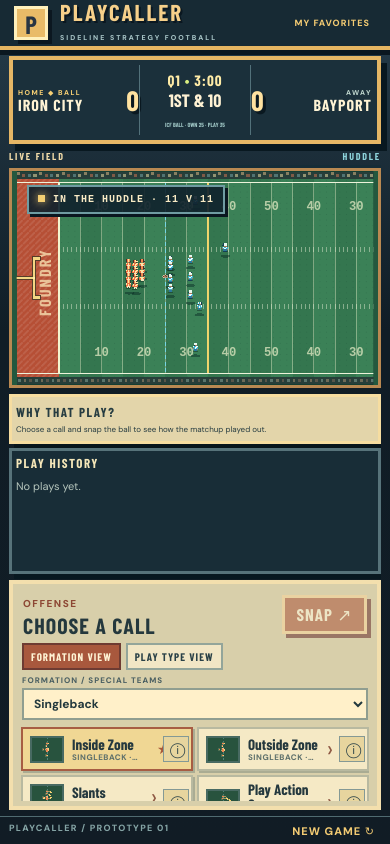
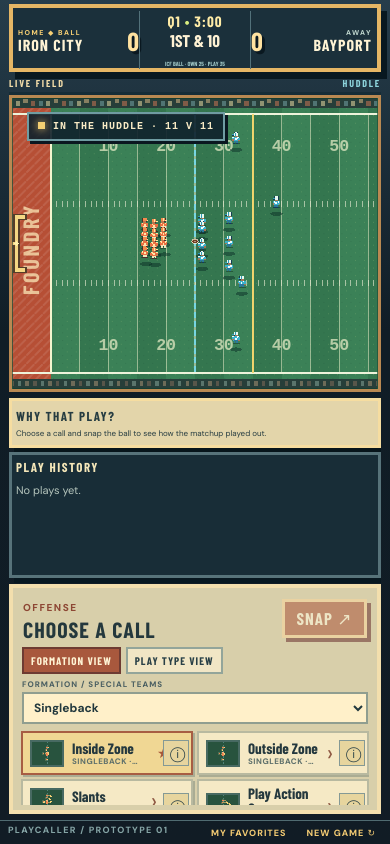
Before and after one commit to sammypjammy/Playcaller, a React (Vite) app: page / in a window 390 px wide. Built offline with nearby package versions, Linux system fonts and the light colour scheme; a web font is replaced by a local one.

Commit message:
Remove header and expand responsive field

```diff
--- a/src/FieldView.tsx
+++ b/src/FieldView.tsx
@@ -60,6 +60,20 @@ function pose(p:ActivePlayer,flow:FlowPhase,progress:number,result:Result|undefi
   return 'run'
 }
 export default function FieldView({game,matchup,progress,debug,flow,fromMatchup,previousMatchup,resultText}:Props){
+  const shellRef=useRef<HTMLDivElement>(null)
+  const [viewWidth,setViewWidth]=useState(700)
+  useEffect(()=>{
+    const shell=shellRef.current
+    if(!shell)return
+    const update=()=>{
+      const {width,height}=shell.getBoundingClientRect()
+      if(height>0)setViewWidth(Math.max(440,Math.min(1000,Math.round(420*width/height))))
+    }
+    const observer=new ResizeObserver(update)
+    observer.observe(shell)
+    update()
+    return()=>observer.disconnect()
+  },[])
   const homeAttack=game.possession==='home'
   const world=(yard:number)=>homeAttack?yardX(yard):yardX(100-yard)
   const fieldY=lateralY
@@ -108,14 +122,14 @@ export default function FieldView({game,matchup,progress,debug,flow,fromMatchup,
   const ballX=world(ballYard)
   const ballY=fieldY(ballLateral)-3-(playing&&(passing||kick)&&(!game.last?.conversionReturn||runProgress<.35)?22*Math.sin(Math.PI*(passing?flight:kickFlight)):0)+(incomplete&&ending?12*progress:0)
   const focus=playing?ballX:world(game.yard)
-  const targetCamera=Math.max(0,Math.min(300,focus-350))
+  const targetCamera=Math.max(0,Math.min(1000-viewWidth,focus-viewWidth/2))
   const [camera,setCamera]=useState(targetCamera)
   const cameraRef=useRef(camera)
   useEffect(()=>{let frame=0;const glide=()=>{const next=cameraRef.current+(targetCamera-cameraRef.current)*.18;cameraRef.current=Math.abs(next-targetCamera)<.15?targetCamera:next;setCamera(cameraRef.current);if(cameraRef.current!==targetCamera)frame=requestAnimationFrame(glide)};frame=requestAnimationFrame(glide);return()=>cancelAnimationFrame(frame)},[targetCamera])
-  return <div className="fieldShell">
-    <svg viewBox="0 0 700 420" role="img" aria-label={`American football field with ${players.length} individually positioned players`}>
+  return <div className="fieldShell" ref={shellRef}>
+    <svg viewBox={`0 0 ${viewWidth} 420`} role="img" aria-label={`American football field with ${players.length} individually positioned players`}>
       <SpriteAtlas/>
-      <defs><pattern id="grain" width="13" height="11" patternUnits="userSpaceOnUse"><rect x="2" y="3" width="2" height="1" fill="#a7cd7e" opacity=".25"/><rect x="9" y="8" width="2" height="1" fill="#173e31" opacity=".22"/></pattern><pattern id="endHatch" width="12" height="12" patternUnits="userSpaceOnUse"><path d="M0 12 12 0" stroke="#fff" strokeOpacity=".1" strokeWidth="3"/></pattern><clipPath id="clip"><rect x="0" y="0" width="700" height="420"/></clipPath></defs>
+      <defs><pattern id="grain" width="13" height="11" patternUnits="userSpaceOnUse"><rect x="2" y="3" width="2" height="1" fill="#a7cd7e" opacity=".25"/><rect x="9" y="8" width="2" height="1" fill="#173e31" opacity=".22"/></pattern><pattern id="endHatch" width="12" height="12" patternUnits="userSpaceOnUse"><path d="M0 12 12 0" stroke="#fff" strokeOpacity=".1" strokeWidth="3"/></pattern><clipPath id="clip"><rect x="0" y="0" width={viewWidth} height="420"/></clipPath></defs>
       <g clipPath="url(#clip)"><g transform={`translate(${-camera} 0)`}>
         <rect width="1000" height="420" fill="#153e32"/>{turfBands.map((band,i)=><rect key={band.yard} x={band.x} y="15" width={band.width} height="390" fill={i%2?'#34764f':'#3b8157'}/>)}<rect y="15" width="1000" height="390" fill="url(#grain)"/>
         <rect x="0" y="15" width={yardX(0)} height="390" fill={teamVisuals.home.endZone}/><rect x={yardX(100)} y="15" width={yardX(0)} height="390" fill={teamVisuals.away.endZone}/>
--- a/src/main.tsx
+++ b/src/main.tsx
@@ -197,7 +197,6 @@ function App(){
   }:g
   const playResult=flow.phase==='SHOWING_RESULT'?resultLabel(pending.current):''
   return <div className="app">
-    <header className="topbar"><div className="brand"><span className="brandmark">P</span><div><strong>PLAYCALLER</strong><small>SIDELINE STRATEGY FOOTBALL</small></div></div><div className="toplinks"><span>EXHIBITION • IRON CITY VS BAYPORT</span><button onClick={()=>setEdit(true)}>MY FAVORITES</button></div></header>
     <main>
       <section className="scoreboard"><div className={`team home ${g.possession==='home'?'hasBall':''}`}><span className="crest">IC</span><div><small>HOME {g.possession==='home'?'◆ BALL':''}</small><strong>IRON CITY</strong><em>FOUNDRY</em></div><b>{g.score.home}</b></div><div className="centerScore"><span>Q{g.quarter} <i>•</i> {clockText(g.seconds)}</span><strong>{situation}</strong><small>{g.phase==='final'?'EXHIBITION COMPLETE':g.conversion?`${team(g.conversion.team).short} CONVERSION`: `${team(g.possession).short} BALL · ${fieldPosition(g.yard)} · PLAY ${String(playClock).padStart(2,'0')}`}</small></div><div className={`team away ${g.possession==='away'?'hasBall':''}`}><b>{g.score.away}</b><div><small>AWAY {g.possession==='away'?'◆ BALL':''}</small><strong>BAYPORT</strong><em>BREAKERS</em></div><span className="crest">BB</span></div></section>
       <div className="layout"><section className="gameColumn"><div className="fieldHeader"><span>LIVE FIELD</span><span>{flow.phase.replaceAll('_',' ')}</span></div>
@@ -216,7 +215,7 @@ function App(){
           {infoPlay&&<div className="playInfo" role="region" aria-label={`${infoPlay.name} strategy`}><div><b>{infoPlay.name}</b><button onClick={()=>setInfo(null)} aria-label="Close play information">×</button></div><small>{infoPlay.formation} · {infoPlay.kind.toUpperCase()}</small><MiniPlayDiagram matchup={miniMatchups[infoPlay.id]??diagramFor(infoPlay)}/><p>{infoPlay.description}</p><p><b>USE IT:</b> {infoPlay.situation??'When field position and down make the risk worthwhile.'}</p><p><b>STRENGTH:</b> {infoPlay.strength??'Can catch an aggressive opponent off guard.'}</p><p><b>WATCH FOR:</b> {infoPlay.weakness??'A prepared opponent can limit the gain.'}</p></div>}
         </>}
       </aside></div>
-    </main><footer><span>PLAYCALLER / PROTOTYPE 01</span><span>FICTIONAL TEAMS · EXHIBITION FOOTBALL</span><button onClick={restart}>NEW GAME ↻</button></footer>
+    </main><footer><span>PLAYCALLER / PROTOTYPE 01</span><span>FICTIONAL TEAMS · EXHIBITION FOOTBALL</span><div className="footerActions"><button onClick={()=>setEdit(true)}>MY FAVORITES</button><button onClick={restart}>NEW GAME ↻</button></div></footer>
     {edit&&<div className="modalBackdrop" onClick={()=>setEdit(false)}><div className="modal" role="dialog" aria-modal="true" aria-label="Edit playbook" onClick={e=>e.stopPropagation()}><div className="modalHead"><div><span className="eyebrow">IRON CITY FOUNDRY</span><h2>Team favorites</h2></div><button onClick={()=>setEdit(false)} aria-label="Close">×</button></div><p>Star the calls you want to remember. Every active call stays playable.</p><div className="bookColumns">{(['offense','defense'] as const).map(side=><div key={side}><h3>{side.toUpperCase()}</h3>{(side==='offense'?offense:defense).map(p=><label key={p.id} className="bookItem"><input type="checkbox" checked={book[side].includes(p.id)} onChange={()=>flipBook(side,p.id)}/><span><b>{p.name}</b><small>{p.formation}</small></span></label>)}</div>)}</div><button className="primary" onClick={()=>setEdit(false)}>DONE ↗</button></div></div>}
   </div>
 }
--- a/src/retro.css
+++ b/src/retro.css
@@ -214,3 +214,27 @@ main{padding:12px 22px 32px}
   .coach{grid-column:2;grid-row:1/-1;height:100%;max-height:none}
   .coach .folder .callList{max-height:none}
 }
+
+/* Header removed: use its height for the field and the call panel. */
+.footerActions{display:flex;align-items:center;gap:18px}
+@media (min-width:700px){
+  .app{grid-template-rows:minmax(0,1fr) 24px}
+  main{padding-top:4px;gap:5px}
+  .scoreboard{min-height:78px;max-height:78px;padding:4px 12px}
+  .centerScore{padding:0}
+  .scoreStrip{height:19px}.team strong{font-size:22px}.team b{font-size:35px}.team small,.team em{font-size:7px}
+  .crest{width:36px;height:36px;font-size:16px}.centerScore span{font-size:18px}.centerScore strong{font-size:21px}.centerScore small{font-size:7px}
+  footer{padding:3px 12px}
+}
+@media (max-width:699px){
+  .app{grid-template-rows:minmax(0,1fr) 24px}
+  main{padding-top:4px;gap:5px}
+  .scoreboard{min-height:68px;max-height:68px;padding:3px 5px}
+  .centerScore{padding:0}
+  .scoreStrip{height:17px}.team b{font-size:26px}.centerScore strong{font-size:17px}
+  footer{padding:3px 8px}.footerActions{gap:8px}.footerActions button{font-size:9px}
+}
+@media (max-width:900px) and (max-height:600px) and (orientation:landscape){
+  .app{grid-template-rows:minmax(0,1fr) 20px}
+  .scoreboard{min-height:58px;max-height:58px}
+}
```
